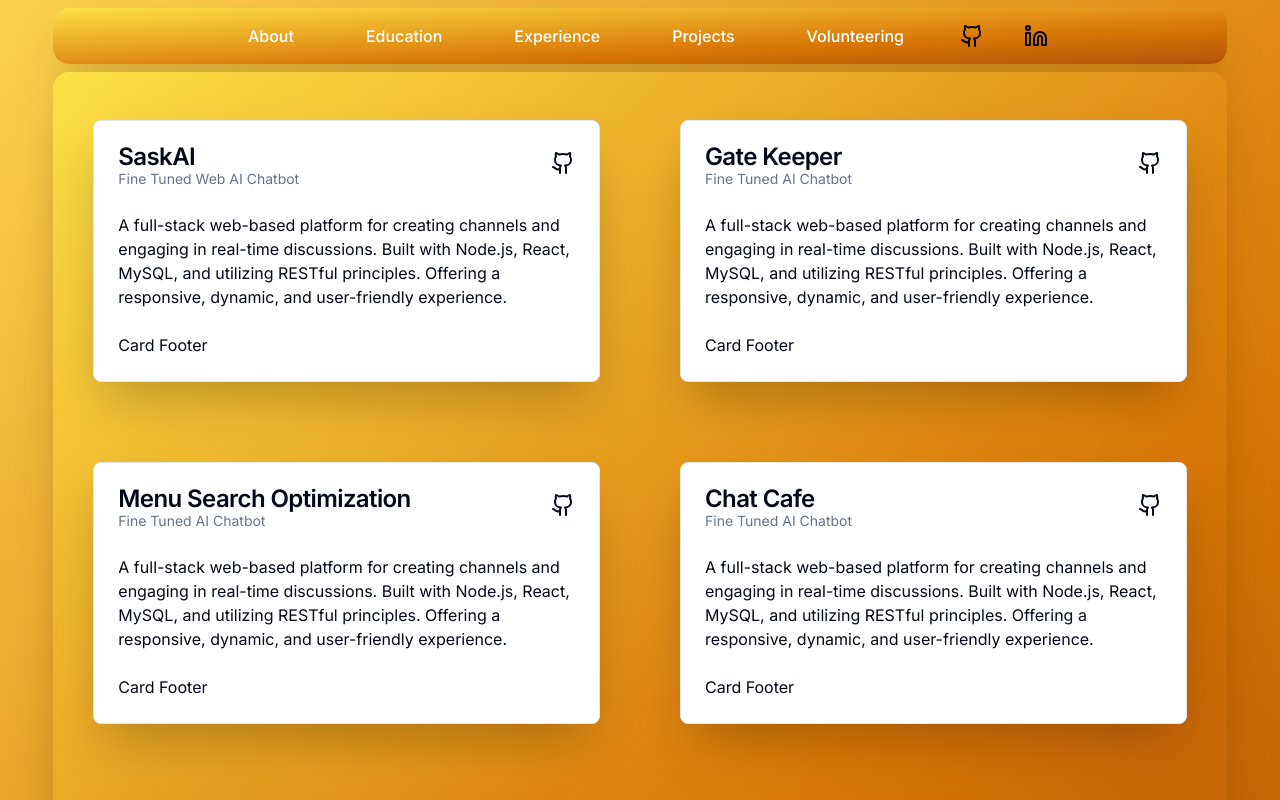
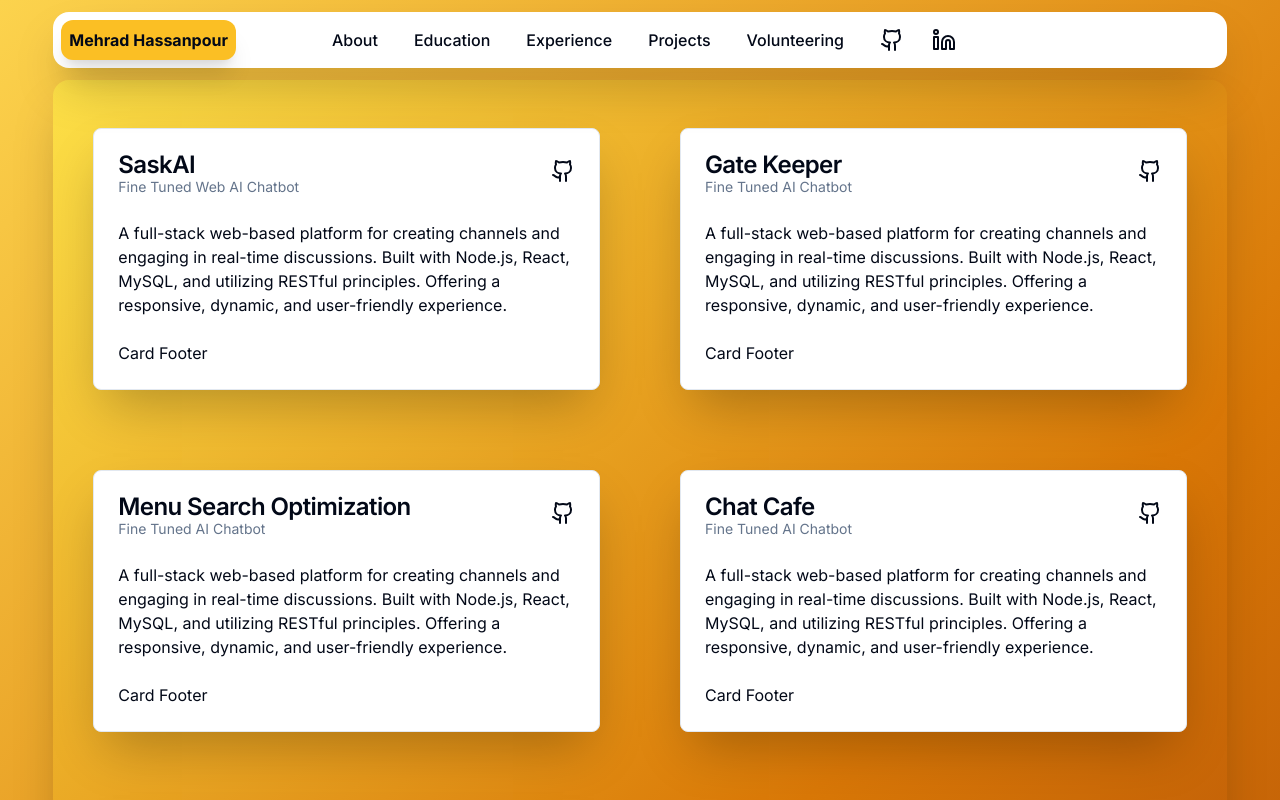
Before and after one commit to mehradhpr/mehradhpr.github.io, a Next.js app in the folder portfolio/: page /projects in a window 1280 px wide. Shown: the top 800 px of the page. Built offline with nearby package versions, Linux system fonts and the light colour scheme.

Commit message:
Changed the style of nav and footer bars to white background and put my name logo on th enav bar

```diff
--- a/portfolio/src/app/experience/page.tsx
+++ b/portfolio/src/app/experience/page.tsx
@@ -11,7 +11,7 @@ import {
 
 const Experience = () => {
   return (
-    <div className="w-11/12 flex justify-center py-2 shadow-2xl bg-gradient-to-br from-yellow-300 via-amber-600 via-65% to-amber-700 rounded-2xl mx-auto my-4">
+    <div className="w-11/12 flex justify-center py-2 shadow-2xl bg-gradient-to-br from-yellow-300 via-amber-600 via-65% to-amber-700 rounded-2xl mx-auto">
       <div className="flex justify-center min-h-screen p-10">
         <div className="flex flex-col gap-20">
           <Card className="size-fit max-w-xl">
--- a/portfolio/src/app/globals.css
+++ b/portfolio/src/app/globals.css
@@ -13,7 +13,7 @@
       --popover: 0 0% 100%;
       --popover-foreground: 222.2 84% 4.9%;
 
-      --primary: 51, 100%, 50%; /* Gold */
+      --primary: 43.3 96.4% 56.3%; /* Gold */
       --primary-foreground: 210 40% 98%;
 
       --secondary: 210 40% 96.1%;
@@ -22,7 +22,7 @@
       --muted: 210 40% 96.1%;
       --muted-foreground: 215.4 16.3% 46.9%;
 
-      --accent: 210 40% 96.1%;
+      --accent: 43.3 96.4% 56.3%;
       --accent-foreground: 222.2 47.4% 11.2%;
 
       --destructive: 0 84.2% 60.2%;
--- a/portfolio/src/app/layout.tsx
+++ b/portfolio/src/app/layout.tsx
@@ -1,8 +1,8 @@
 import type { Metadata } from "next";
 import { Inter } from "next/font/google";
 import { NavBar } from "@/components/ui/custom/nav-bar";
+import { Footer } from "@/components/ui/custom/footer-bar";
 import "./globals.css";
-import { Footer } from "@/components/ui/custom/footer-bar";
 
 const inter = Inter({ subsets: ["latin"] });
 
@@ -18,7 +18,7 @@ export default function RootLayout({
 }>) {
   return (
     <html lang="en" className="bg-gradient-to-br from-amber-300 via-amber-600 via-65% to-amber-700">
-      <body className={`${inter.className} bg-inherit`}>
+      <body className={`${inter.className} bg-inherit bg-opacity-80`}>
         <NavBar />
         {children}
         <Footer />
--- a/portfolio/src/app/projects/page.tsx
+++ b/portfolio/src/app/projects/page.tsx
@@ -13,7 +13,7 @@ import { Github } from "lucide-react";
 
 const Projects = () => {
   return (
-    <div className="w-11/12 flex justify-center py-2 shadow-2xl bg-gradient-to-br from-yellow-300 via-amber-600 via-65% to-amber-700 rounded-2xl mx-auto mt-2">
+    <div className="w-11/12 flex justify-center py-2 shadow-2xl bg-gradient-to-br from-yellow-300 via-amber-600 via-65% to-amber-700 rounded-2xl mx-auto">
       <div className="flex justify-center items-center min-h-screen p-10">
         <div className="grid grid-cols-2 gap-20">
           <Card className="size-fit max-w-xl">
--- a/portfolio/src/components/ui/custom/footer-bar.tsx
+++ b/portfolio/src/components/ui/custom/footer-bar.tsx
@@ -19,7 +19,7 @@ import { navigationMenuTriggerStyle } from "@/components/ui/navigation-menu";
 
 export const Footer = () => {
   return (
-    <div className="text-white font-bold w-11/12 flex justify-center py-2 shadow-2xl bg-gradient-to-br from-yellow-300 via-amber-600 via-65% to-amber-700 rounded-2xl mx-auto my-4">
+    <div className="text-black w-11/12 flex justify-center py-2 shadow-2xl bg-card rounded-2xl mx-auto my-4">
       Developed by Mehrad Hassanpour
     </div>
   );
--- a/portfolio/src/components/ui/custom/nav-bar.tsx
+++ b/portfolio/src/components/ui/custom/nav-bar.tsx
@@ -19,9 +19,13 @@ import { navigationMenuTriggerStyle } from "@/components/ui/navigation-menu";
 
 export const NavBar = () => {
   return (
-    <div className="w-11/12 flex justify-center py-2 shadow-2xl bg-gradient-to-br from-yellow-300 via-amber-600 via-65% to-amber-700 rounded-2xl mx-auto mt-2">
+    <div className="w-11/12 flex items-center py-2 bg-card shadow-2xl rounded-2xl mx-auto mt-3 mb-3 relative">
+      <p className="absolute left-2 p-2 text-md font-bold text-card-foreground bg-primary rounded-xl shadow-xl">
+        Mehrad Hassanpour
+      </p>
+      <div className="mx-auto">
         <NavigationMenu>
-        <NavigationMenuList className="flex space-x-10">
+          <NavigationMenuList className="flex">
             <NavigationMenuItem>
               <Link href="/" legacyBehavior passHref>
                 <NavigationMenuLink className={navigationMenuTriggerStyle()}>
@@ -65,7 +69,7 @@ export const NavBar = () => {
             <NavigationMenuItem>
               <Link href="https://github.com/mehradhpr" legacyBehavior passHref>
                 <a href="https://github.com/mehradhpr" target="_blank" rel="noopener noreferrer">
-                <GithubIcon />
+                  <GithubIcon className="mx-2 transition-colors hover:bg-accent/50 p-2 size-10 rounded-md" />
                 </a>
               </Link>
             </NavigationMenuItem>
@@ -77,12 +81,13 @@ export const NavBar = () => {
                   target="_blank"
                   rel="noopener noreferrer"
                 >
-                <Linkedin />
+                  <Linkedin className="transition-colors hover:bg-accent/50 p-2 size-10 rounded-md" />
                 </a>
               </Link>
             </NavigationMenuItem>
           </NavigationMenuList>
         </NavigationMenu>
       </div>
+    </div>
   );
 };
--- a/portfolio/src/components/ui/navigation-menu.tsx
+++ b/portfolio/src/components/ui/navigation-menu.tsx
@@ -35,7 +35,7 @@ NavigationMenuList.displayName = NavigationMenuPrimitive.List.displayName;
 const NavigationMenuItem = NavigationMenuPrimitive.Item;
 
 const navigationMenuTriggerStyle = cva(
-  "font-bold group inline-flex h-10 w-max items-center justify-center rounded-md px-4 py-2 text-md font-medium text-white transition-colors hover:bg-accent hover:text-accent-foreground focus:bg-accent focus:shadow-2xl focus:text-accent-foreground focus:outline-none disabled:pointer-events-none disabled:opacity-50 data-[active]:bg-accent/50 data-[state=open]:bg-accent/50"
+  "font-bold group inline-flex h-10 items-center justify-center rounded-md px-4 py-2 text-md font-medium text-card-foreground transition-colors hover:bg-accent/50 hover:text-accent-foreground focus:bg-accent focus:text-accent-foreground focus:outline-none disabled:pointer-events-none disabled:opacity-50 data-[active]:bg-accent/50 data-[state=open]:bg-accent/50"
 );
 
 const NavigationMenuTrigger = React.forwardRef<
```
Lines whose indentation alone changed are shown as unchanged.
